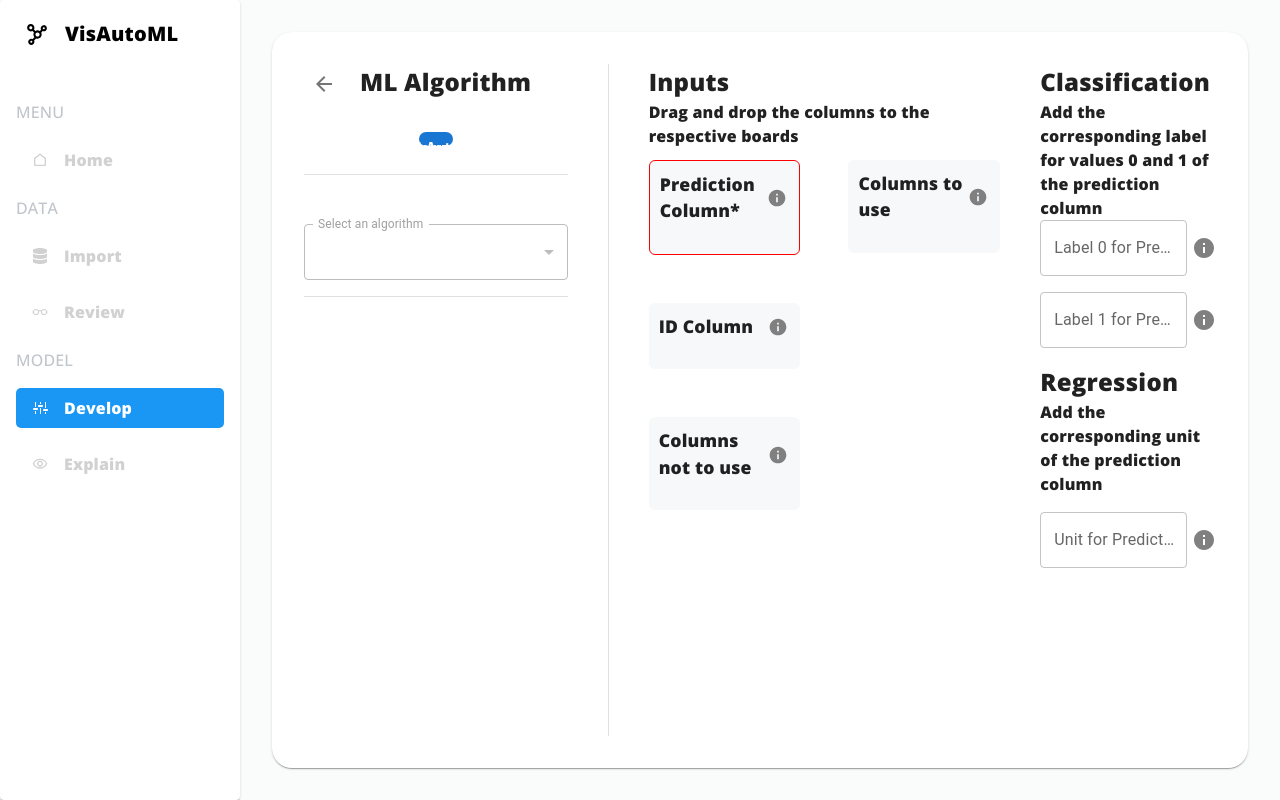
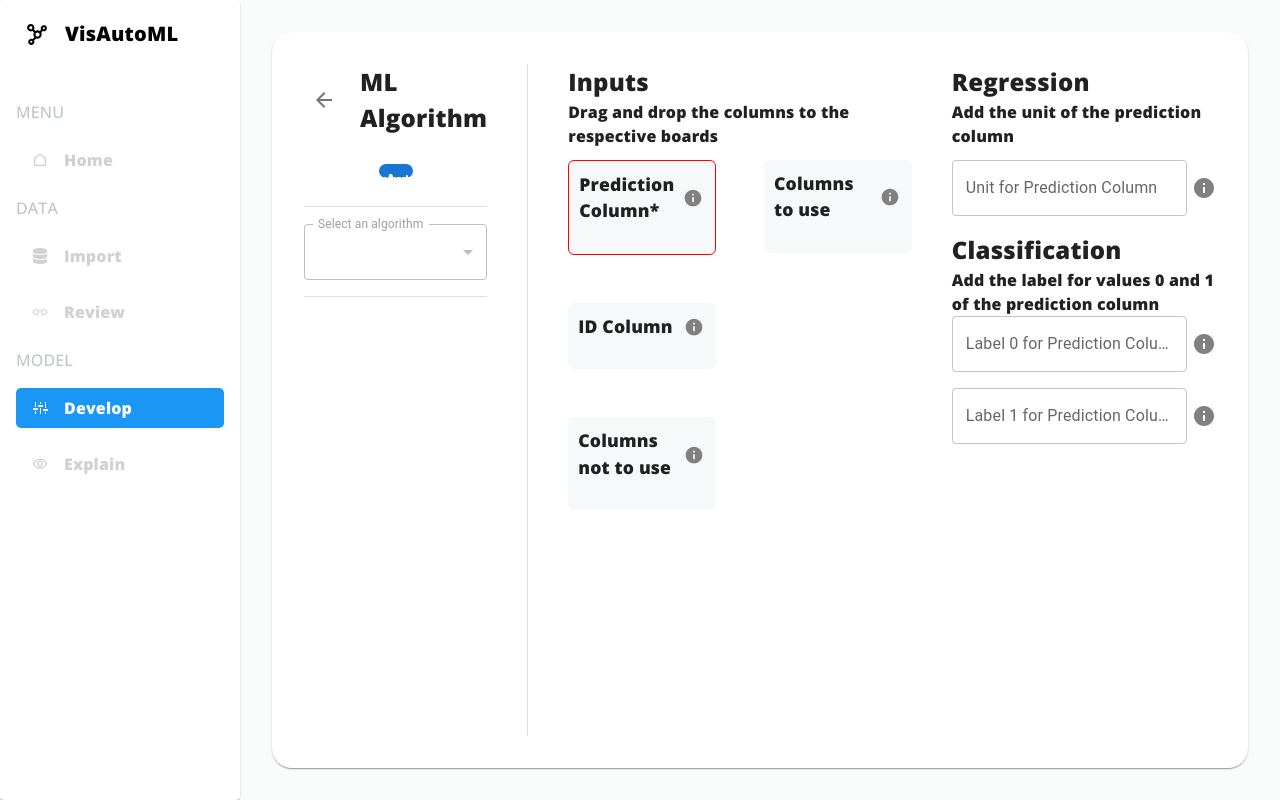
Before and after one commit to tahaboud/VisAutoML, a React (Create React App) app: page /select in a window 1280 px wide. Built offline with nearby package versions, Linux system fonts and the light colour scheme.

Commit message:
hopefully last changes before sleep

```diff
--- a/src/components/select/Body.js
+++ b/src/components/select/Body.js
@@ -97,7 +97,7 @@ const Body = ({ open, setOpen }) => {
         gap: "2.5em",
       }}
     >
-      <Box sx={{ flex: 1.5 }}>
+      <Box sx={{ flex: 0.6 }}>
         <Box sx={{ height: "10em" }}>
           <Box sx={{ display: "flex", gap: "1em" }}>
             <IconButton onClick={() => setOpen(true)}>
@@ -157,7 +157,7 @@ const Body = ({ open, setOpen }) => {
         <Divider sx={{ margin: "1em 0" }} />
       </Box>
       <Divider orientation="vertical" flexItem />
-      <Box sx={{ flex: 2 }}>
+      <Box sx={{ flex: 1.3 }}>
         <Box sx={{ height: "5em" }}>
           <Typography
             sx={{
@@ -185,6 +185,42 @@ const Body = ({ open, setOpen }) => {
         />
       </Box>
       <Box sx={{ flex: 1 }}>
+        <Box sx={{ height: "5em" }}>
+          <Typography
+            sx={{
+              fontSize: "1.5rem",
+              fontWeight: "bolder",
+              fontFamily: "Open Sans",
+            }}
+          >
+            Regression
+          </Typography>
+          <Typography
+            sx={{
+              fontSize: "1rem",
+              fontWeight: "bold",
+              fontFamily: "Open Sans",
+            }}
+          >
+            Add the unit of the prediction column
+          </Typography>
+        </Box>
+        <Box
+          sx={{
+            display: "flex",
+            margin: "1em 0",
+            gap: "5px",
+            alignItems: "center",
+          }}
+        >
+          <TextField
+            fullWidth
+            variant="outlined"
+            label="Unit for Prediction Column"
+            disabled={model && model.model_type === "CL"}
+          />
+          <InfoIcon sx={{ color: "grey" }} />
+        </Box>
         <Typography
           sx={{
             fontSize: "1.5rem",
@@ -201,8 +237,7 @@ const Body = ({ open, setOpen }) => {
             fontFamily: "Open Sans",
           }}
         >
-          Add the corresponding label for values 0 and 1 of the prediction
-          column
+          Add the label for values 0 and 1 of the prediction column
         </Typography>
         <Box
           sx={{
@@ -236,40 +271,6 @@ const Body = ({ open, setOpen }) => {
           />
           <InfoIcon sx={{ color: "grey" }} />
         </Box>
-        <Typography
-          sx={{
-            fontSize: "1.5rem",
-            fontWeight: "bolder",
-            fontFamily: "Open Sans",
-          }}
-        >
-          Regression
-        </Typography>
-        <Typography
-          sx={{
-            fontSize: "1rem",
-            fontWeight: "bold",
-            fontFamily: "Open Sans",
-          }}
-        >
-          Add the corresponding unit of the prediction column
-        </Typography>
-        <Box
-          sx={{
-            display: "flex",
-            margin: "1em 0",
-            gap: "5px",
-            alignItems: "center",
-          }}
-        >
-          <TextField
-            fullWidth
-            variant="outlined"
-            label="Unit for Prediction Column"
-            disabled={model && model.model_type === "CL"}
-          />
-          <InfoIcon sx={{ color: "grey" }} />
-        </Box>
       </Box>
     </Card>
   );
```
